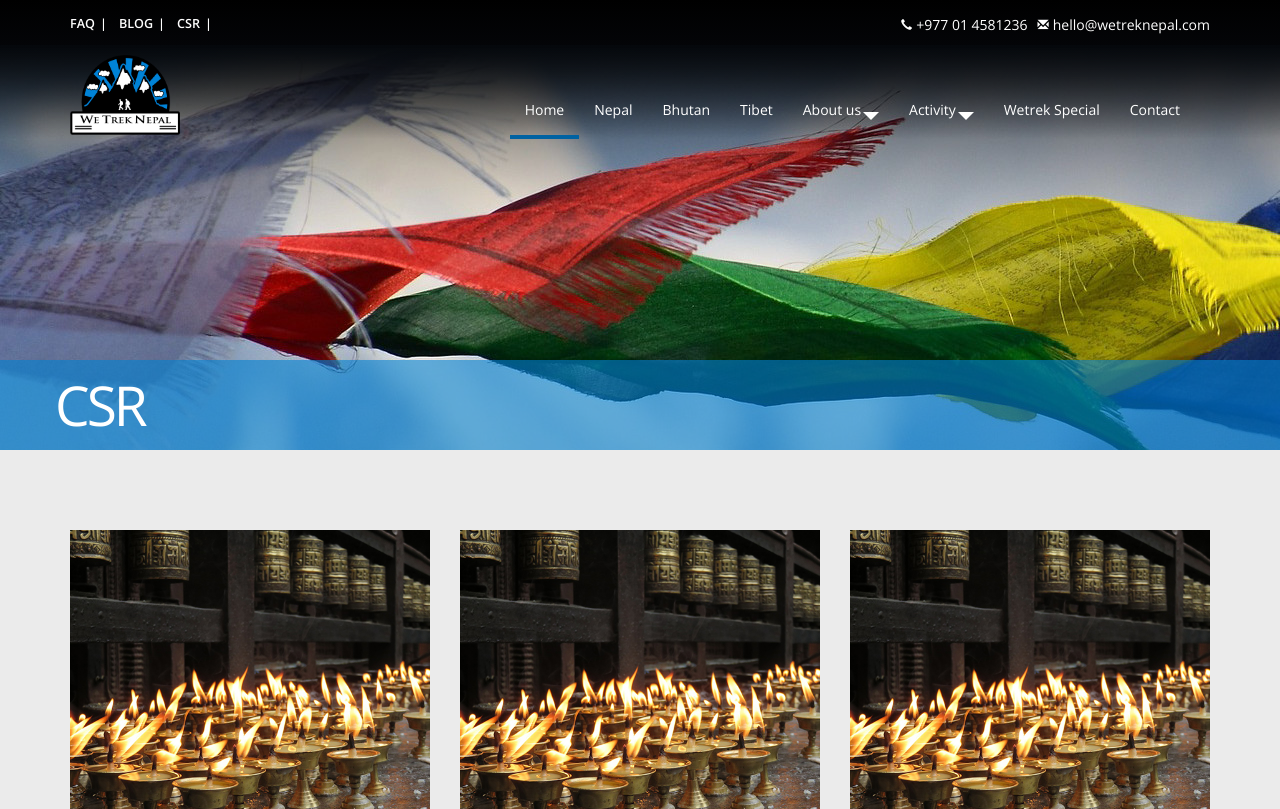
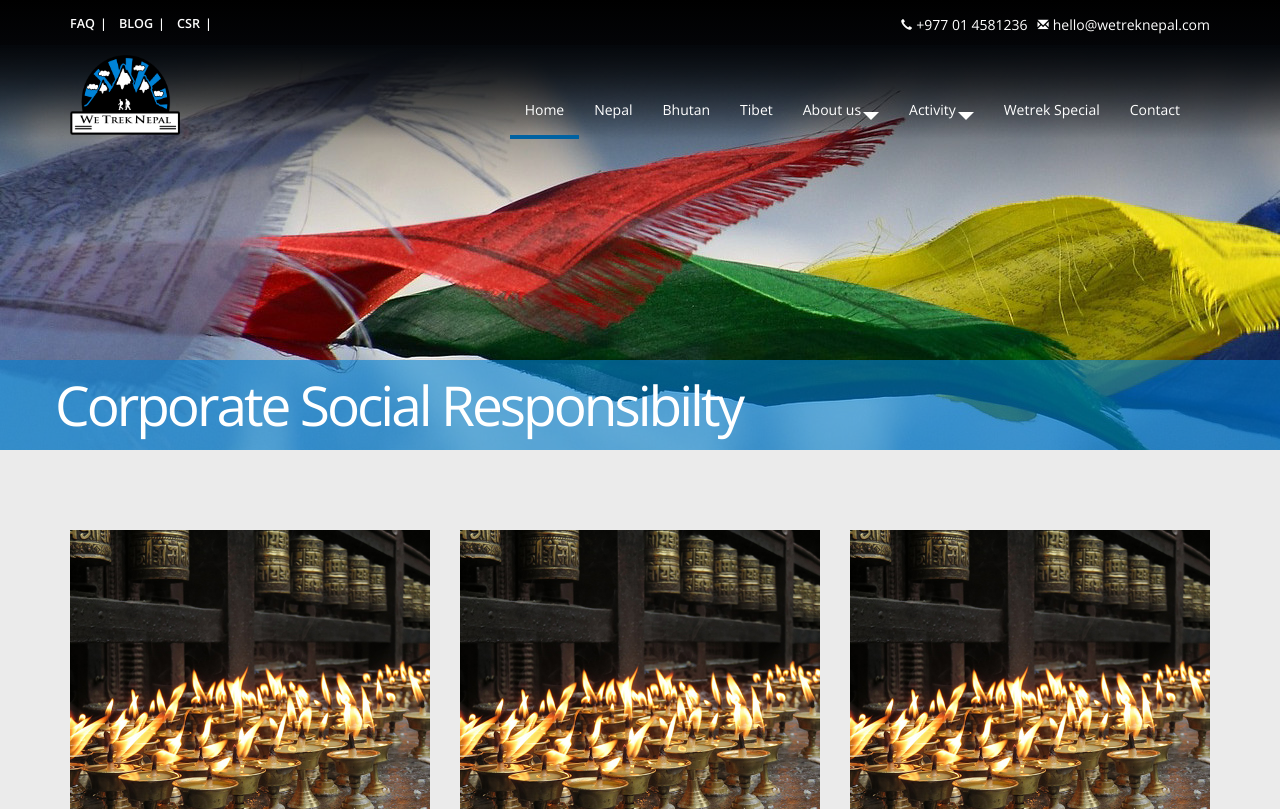
Before and after one commit to lordsagun/wetrek, a PHP site: page /csr.php in a window 1280 px wide. Shown: the top 809 px of the page. Run offline with PHP 8.4, Linux system fonts and the light colour scheme; some libraries are stand-ins or nearby versions.

Commit message:
changes made from anither3

```diff
--- a/csr.php
+++ b/csr.php
@@ -12,7 +12,7 @@
 		<div class="blog-banner">
 			<div class="banner-content">
 				<div class="container no-padding">
-					<h1>CSR</h1>
+					<h1>Corporate Social Responsibilty</h1>
 				</div>
 			</div>
 		</div>
```
